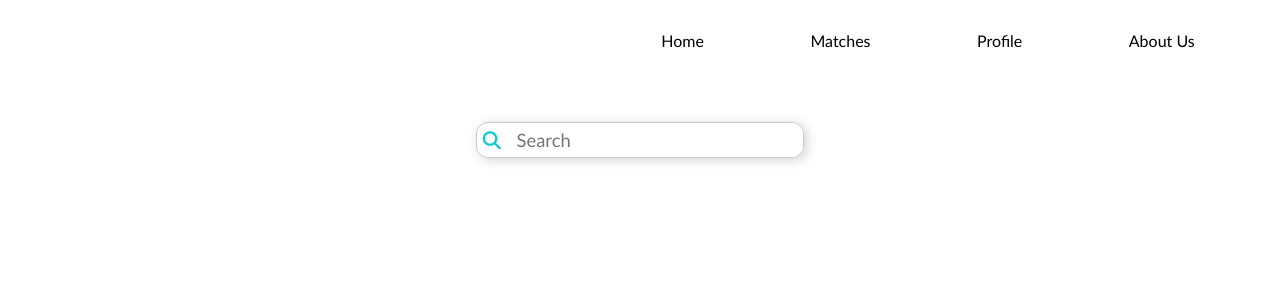
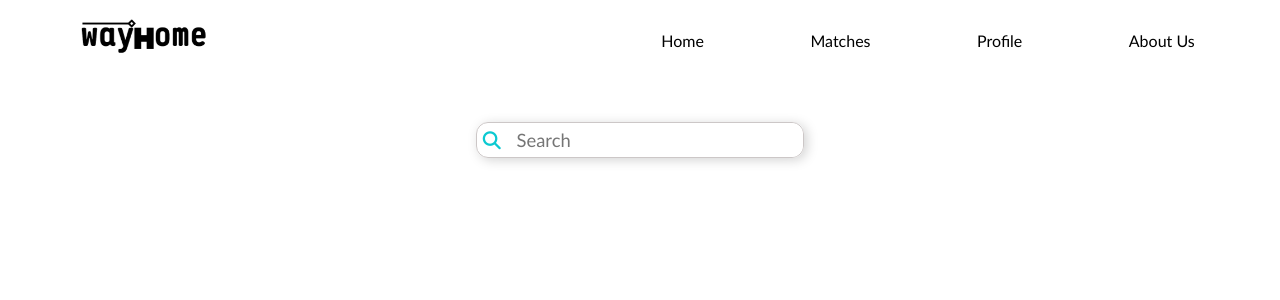
Before and after one commit to afonttorres/way-home, a React (Create React App) app: page /search in a window 1280 px wide. Shown: the top 300 px of the page. Built offline with nearby package versions, Linux system fonts and the light colour scheme.

Commit message:
logo added to nav

```diff
--- a/src/components/cards/mainCard/mainCard.css
+++ b/src/components/cards/mainCard/mainCard.css
@@ -5,6 +5,7 @@
     border-radius: var(--main-border-radius);
     cursor: pointer;
     position: relative;
+    cursor: pointer;
 }
 .MainCard-img-cont, .MainCard-info-cont{
     height: 55%;
--- a/src/components/cards/matchCard/matchCard.css
+++ b/src/components/cards/matchCard/matchCard.css
@@ -4,10 +4,6 @@
     border-radius: var(--main-border-radius);
     box-shadow: var(--shadow);
     position: relative;
-}
-
-.matchCard-cont>* {
-    /* border: 1px solid black; */
 }
 
 .matchCard-img-cont,
--- a/src/components/cards/smallCard/smallCard.css
+++ b/src/components/cards/smallCard/smallCard.css
@@ -5,6 +5,7 @@
     border-radius: var(--main-border-radius);
     position: relative;
     padding: 2%;
+    cursor: pointer;
 }
 .smallCard-img-cont{
     height: 85%;
--- a/src/components/nav/Nav.jsx
+++ b/src/components/nav/Nav.jsx
@@ -1,5 +1,6 @@
 import { useLocation } from 'react-router-dom';
 import { Link } from 'react-router-dom';
+import logo from '../../assets/wayhome-logo.png';
 import '../nav/nav.css';
 export const Nav = () => {
 
@@ -14,6 +15,7 @@ export const Nav = () => {
                 <Link to='/saved'><i className="fa-solid fa-bookmark"></i></Link>
             </span>
             <div className="nav-contentDT row">
+                <img className='nav-logo' src={logo} alt="Logo" />
                 {location.includes('home') ? null : <span className="nav-itemDT"><Link to='/home'>Home</Link></span>}
                 {location.includes('search') ? null : <span className="nav-itemDT"><Link to='/search'>Search</Link></span>}
                 {location.includes('matches') ? null : <span className="nav-itemDT"><Link to='/matches'>Matches</Link></span>}
--- a/src/components/nav/nav.css
+++ b/src/components/nav/nav.css
@@ -34,6 +34,10 @@
     display: none;
 }
 
+.nav-logo {
+    display: none;
+}
+
 @media (min-width: 820px) {
     #nav {
         background-color: var(--main-bg);
@@ -63,4 +67,12 @@
     .nav-itemDT:hover {
         color: var(--main-color);
     }
+
+    .nav-logo {
+        display: block;
+        height: 140px;
+        position: absolute;
+        left: 5%;
+        top: -35%;
+    }
 }
```
Also changed, not shown: src/assets/wayhome-logo.png (added).
